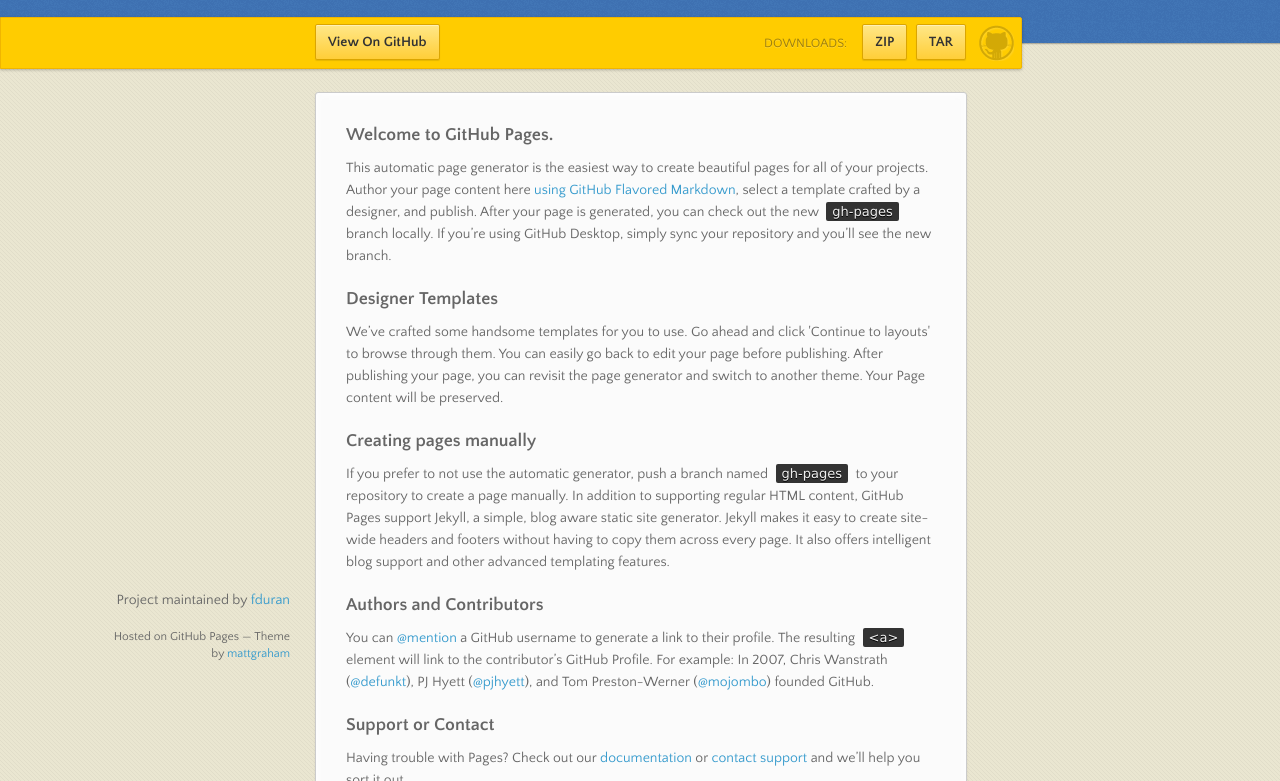
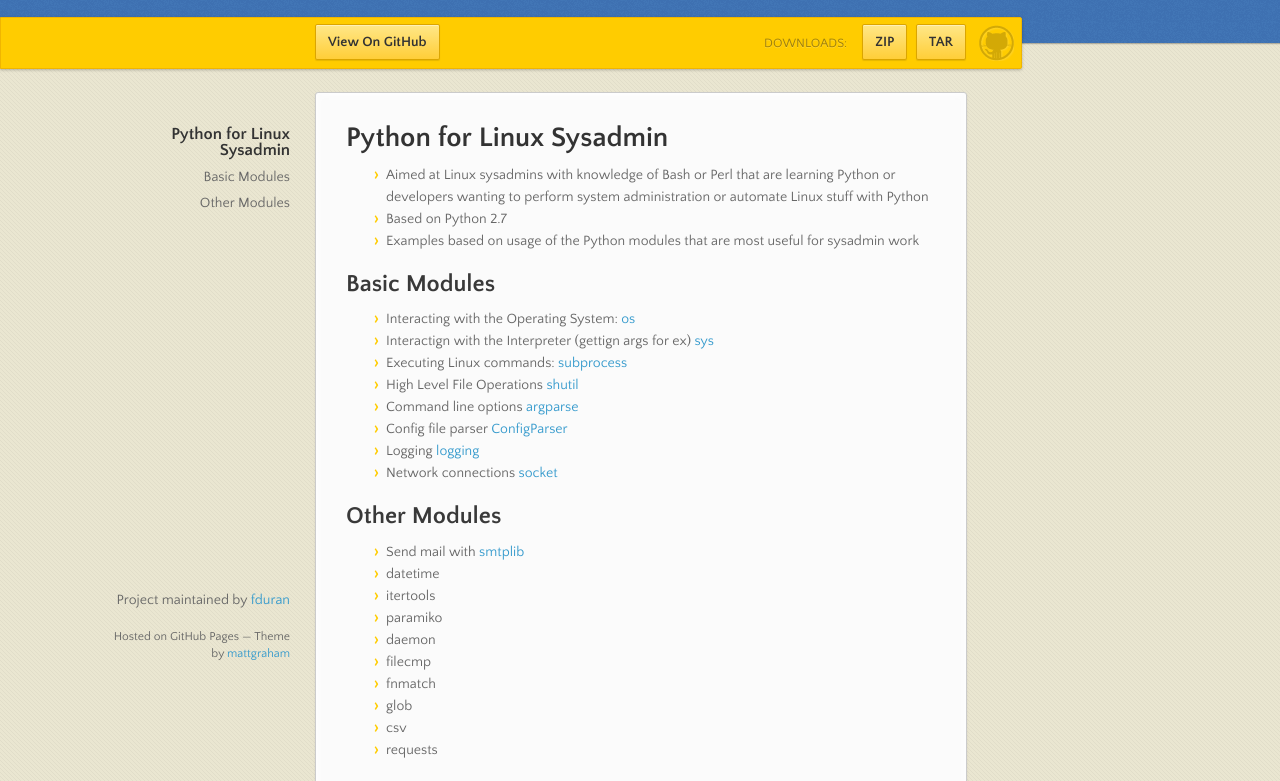
Before and after one commit to fduran/Python-for-Linux-SysdAmin, a plain HTML site: page index.html in a window 1280 px wide. Shown: the part 98-879 px from the top of the page. Drawn offline with nearby package versions, Linux system fonts and the light colour scheme.

Commit message:
Create gh-pages branch via GitHub

```diff
--- a/index.html
+++ b/index.html
@@ -18,7 +18,7 @@
 
       <header>
         <h1>Python for Linux System Administration</h1>
-        <p></p>
+        <p>Fernando Duran</p>
       </header>
 
       <div id="banner">
@@ -39,30 +39,53 @@
         <ul></ul>
       </nav>
       <section>
-        <h3>
-<a id="welcome-to-github-pages" class="anchor" href="#welcome-to-github-pages" aria-hidden="true"><span aria-hidden="true" class="octicon octicon-link"></span></a>Welcome to GitHub Pages.</h3>
+        <h1>
+<a id="python-for-linux-sysadmin" class="anchor" href="#python-for-linux-sysadmin" aria-hidden="true"><span aria-hidden="true" class="octicon octicon-link"></span></a>Python for Linux Sysadmin</h1>
 
-<p>This automatic page generator is the easiest way to create beautiful pages for all of your projects. Author your page content here <a href="https://guides.github.com/features/mastering-markdown/">using GitHub Flavored Markdown</a>, select a template crafted by a designer, and publish. After your page is generated, you can check out the new <code>gh-pages</code> branch locally. If you’re using GitHub Desktop, simply sync your repository and you’ll see the new branch.</p>
+<ul>
+<li>Aimed at Linux sysadmins with knowledge of Bash or Perl that are learning Python or developers wanting to perform system administration or automate Linux stuff with Python</li>
+<li>Based on Python 2.7</li>
+<li>Examples based on usage of the Python modules that are most useful for sysadmin work</li>
+</ul>
 
-<h3>
-<a id="designer-templates" class="anchor" href="#designer-templates" aria-hidden="true"><span aria-hidden="true" class="octicon octicon-link"></span></a>Designer Templates</h3>
+<h2>
+<a id="basic-modules" class="anchor" href="#basic-modules" aria-hidden="true"><span aria-hidden="true" class="octicon octicon-link"></span></a>Basic Modules</h2>
 
-<p>We’ve crafted some handsome templates for you to use. Go ahead and click 'Continue to layouts' to browse through them. You can easily go back to edit your page before publishing. After publishing your page, you can revisit the page generator and switch to another theme. Your Page content will be preserved.</p>
+<ul>
+<li>Interacting with the Operating System: <a href="https://docs.python.org/2/library/os.html">os</a>
+</li>
+<li>Interactign with the Interpreter (gettign args for ex) <a href="https://docs.python.org/2/library/sys.html">sys</a>
+</li>
+<li>Executing Linux commands: <a href="https://docs.python.org/2/library/subprocess.html">subprocess</a>
+</li>
+<li>High Level File Operations <a href="https://docs.python.org/2/library/shutil.html">shutil</a>
+</li>
+<li>Command line options <a href="https://docs.python.org/2/library/argparse.html">argparse</a>
+</li>
+<li>Config file parser <a href="https://docs.python.org/2/library/configparser.html">ConfigParser</a>
+</li>
+<li>Logging <a href="https://docs.python.org/2/library/logging.html">logging</a>
+</li>
+<li>Network connections <a href="https://docs.python.org/2/library/socket.html">socket</a>
+</li>
+</ul>
 
-<h3>
-<a id="creating-pages-manually" class="anchor" href="#creating-pages-manually" aria-hidden="true"><span aria-hidden="true" class="octicon octicon-link"></span></a>Creating pages manually</h3>
+<h2>
+<a id="other-modules" class="anchor" href="#other-modules" aria-hidden="true"><span aria-hidden="true" class="octicon octicon-link"></span></a>Other Modules</h2>
 
-<p>If you prefer to not use the automatic generator, push a branch named <code>gh-pages</code> to your repository to create a page manually. In addition to supporting regular HTML content, GitHub Pages support Jekyll, a simple, blog aware static site generator. Jekyll makes it easy to create site-wide headers and footers without having to copy them across every page. It also offers intelligent blog support and other advanced templating features.</p>
-
-<h3>
-<a id="authors-and-contributors" class="anchor" href="#authors-and-contributors" aria-hidden="true"><span aria-hidden="true" class="octicon octicon-link"></span></a>Authors and Contributors</h3>
-
-<p>You can <a href="https://help.github.com/articles/basic-writing-and-formatting-syntax/#mentioning-users-and-teams" class="user-mention">@mention</a> a GitHub username to generate a link to their profile. The resulting <code>&lt;a&gt;</code> element will link to the contributor’s GitHub Profile. For example: In 2007, Chris Wanstrath (<a href="https://github.com/defunkt" class="user-mention">@defunkt</a>), PJ Hyett (<a href="https://github.com/pjhyett" class="user-mention">@pjhyett</a>), and Tom Preston-Werner (<a href="https://github.com/mojombo" class="user-mention">@mojombo</a>) founded GitHub.</p>
-
-<h3>
-<a id="support-or-contact" class="anchor" href="#support-or-contact" aria-hidden="true"><span aria-hidden="true" class="octicon octicon-link"></span></a>Support or Contact</h3>
-
-<p>Having trouble with Pages? Check out our <a href="https://help.github.com/pages">documentation</a> or <a href="https://github.com/contact">contact support</a> and we’ll help you sort it out.</p>
+<ul>
+<li>Send mail with <a href="https://docs.python.org/2/library/smtplib.html">smtplib</a>
+</li>
+<li>datetime</li>
+<li>itertools</li>
+<li>paramiko</li>
+<li>daemon</li>
+<li>filecmp</li>
+<li>fnmatch</li>
+<li>glob</li>
+<li>csv</li>
+<li>requests</li>
+</ul>
       </section>
       <footer>
         <p>Project maintained by <a href="https://github.com/fduran">fduran</a></p>
```
Also changed, not shown: params.json (+1 -1 lines).
